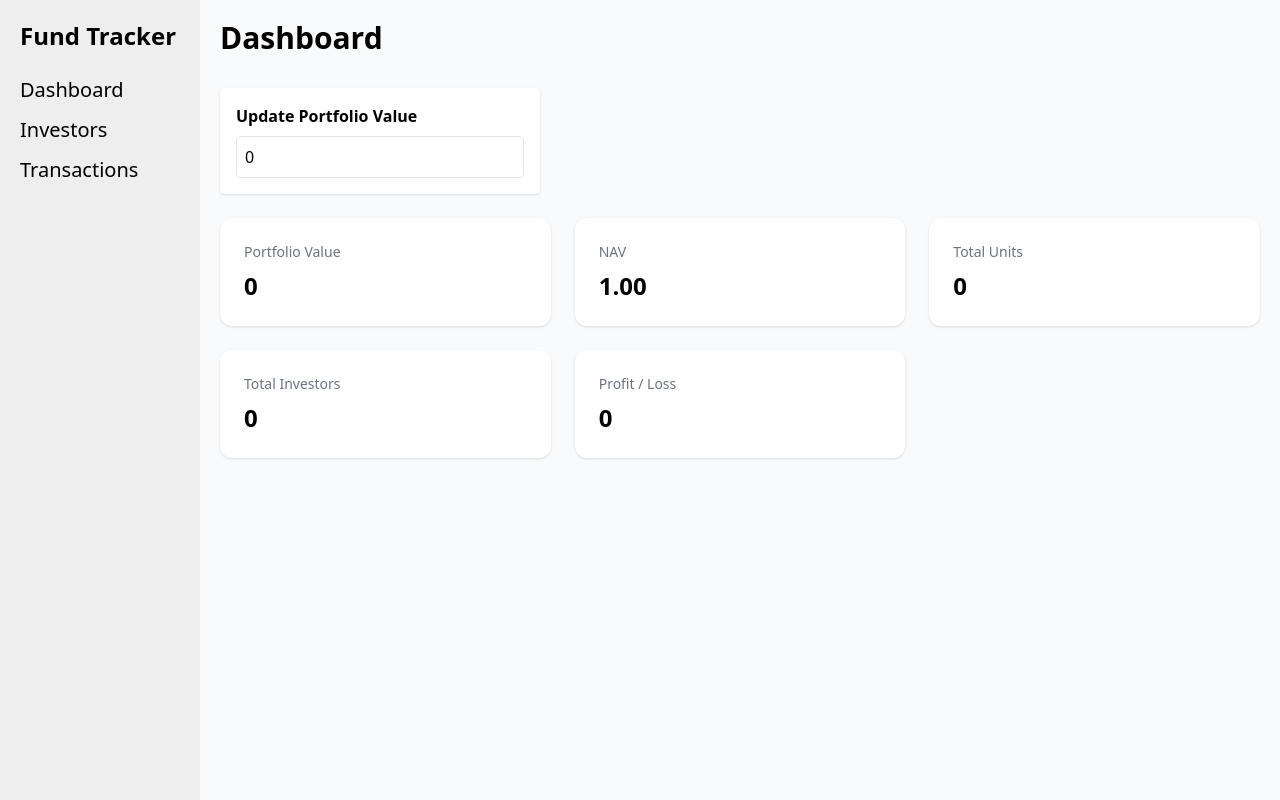
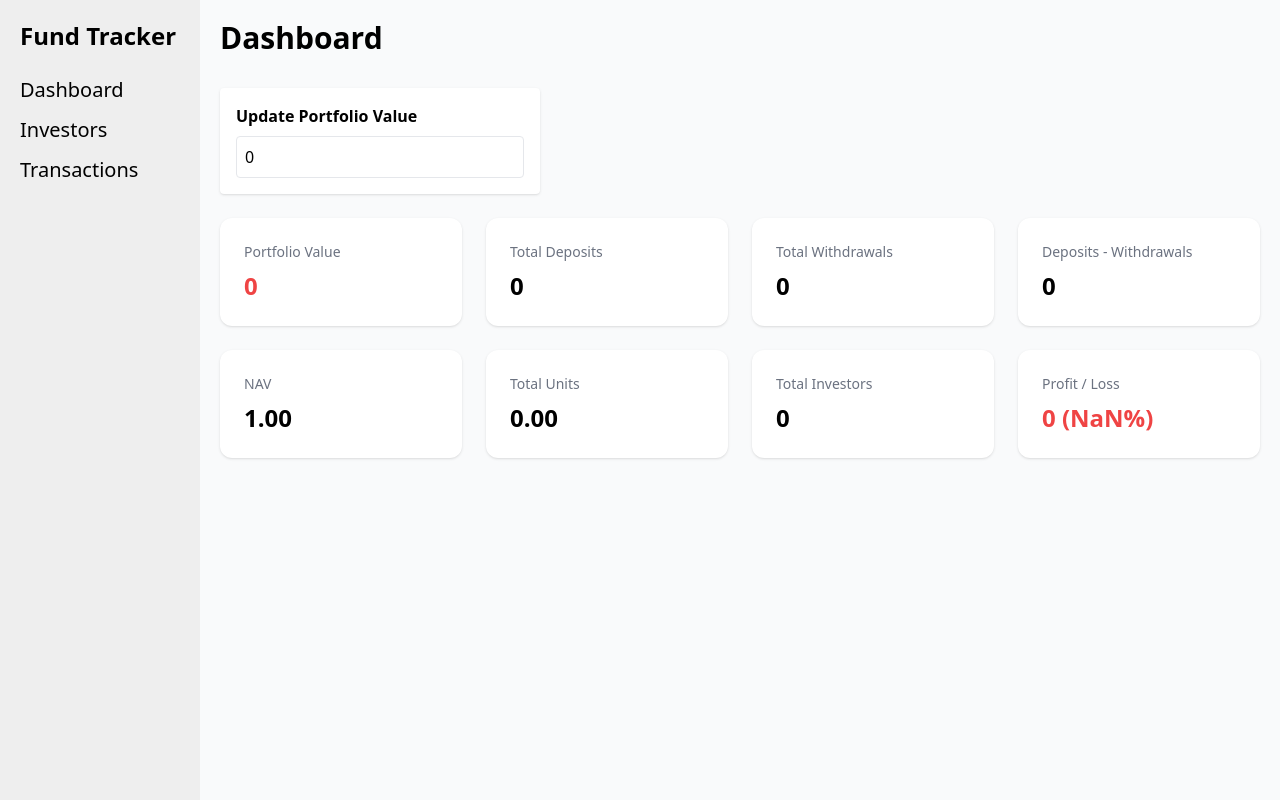
Before and after one commit to LordShehzi/investment-fund-tracker, a React (Vite) app: page / in a window 1280 px wide. Built offline with nearby package versions, Linux system fonts and the light colour scheme.

Commit message:
Add InvestorDetail page for Investor Ledger

```diff
--- a/src/App.jsx
+++ b/src/App.jsx
@@ -3,6 +3,7 @@ import Layout from './components/Layout'
 import Dashboard from "./pages/Dashboard"
 import Investors from "./pages/Investors"
 import Transactions from "./pages/Transactions"
+import InvestorDetail from "./pages/InvestorDetail"
 
 function App() {
 
@@ -13,7 +14,8 @@ function App() {
 
         <Route path="/" element={<Dashboard/>} />
         <Route path="investors" element={<Investors/>} />
-        <Route path="/transactions" element={<Transactions/>} />
+        <Route path="transactions" element={<Transactions/>} />
+        <Route path='investors/:name' element={<InvestorDetail/>}/>
 
       </Route>
 
--- a/src/components/PortfolioCard.jsx
+++ b/src/components/PortfolioCard.jsx
@@ -1,4 +1,4 @@
-function PortfolioCard({ title,value }){
+function PortfolioCard({ title,value,valueClassName }){
     return(
 
         <div className="bg-white rounded-xl shadow p-6">
@@ -7,7 +7,7 @@ function PortfolioCard({ title,value }){
                 {title}
             </p>
 
-            <h3 className="text-2xl font-bold mt-2">
+            <h3 className={`text-2xl font-bold mt-2 ${valueClassName || ""}`}>
                 {value}
             </h3>
 
--- a/src/context/PortfolioContext.jsx
+++ b/src/context/PortfolioContext.jsx
@@ -27,7 +27,14 @@ export function PortfolioProvider({ children }){
     const totalDeposits = transactions
         .filter(t => t.type === "deposit")
         .reduce((sum, t) => sum + t.amount, 0)
-    const profitLoss = portfolioValue - totalDeposits
+
+    const totalWithdrawals = transactions
+        .filter(t => t.type === "withdraw")
+        .reduce((sum, t) => sum + t.amount, 0)
+
+    const profitLoss = portfolioValue - (totalDeposits - totalWithdrawals)
+
+    const profitLossP = (profitLoss / (totalDeposits - totalWithdrawals)) * 100
 
     const totalUnits = transactions.reduce((sum, t)=> sum + t.units, 0)
 
@@ -52,7 +59,9 @@ export function PortfolioProvider({ children }){
 
         const ownership = totalUnits === 0 ? 0 : (units / totalUnits) * 100
 
-        const profitLoss = value - (deposits + withdrawals)
+        const profitLoss = value - (deposits - withdrawals)
+
+        const profitLossP = (profitLoss/(deposits - withdrawals)) * 100
 
         return{
             person,
@@ -61,7 +70,8 @@ export function PortfolioProvider({ children }){
             ownership,
             deposits,
             withdrawals,
-            profitLoss
+            profitLoss,
+            profitLossP
         }
     })
     .sort((a,b) => b.value - a.value)
@@ -118,7 +128,10 @@ export function PortfolioProvider({ children }){
         nav,
         totalUnits,
         transactions,
+        totalDeposits,
+        totalWithdrawals,
         profitLoss,
+        profitLossP,
         investors,
         addTransaction,
         investorStats
--- a/src/pages/Dashboard.jsx
+++ b/src/pages/Dashboard.jsx
@@ -1,8 +1,21 @@
 import PortfolioCard from "../components/PortfolioCard"
 import { usePortfolio } from "../context/PortfolioContext"
+import { formatNumber } from "../utils/format"
 
 function Dashboard() {
-  const { portfolioValue, setPortfolioValue, nav, totalUnits, investors, profitLoss } = usePortfolio()
+
+  const {
+    portfolioValue,
+    setPortfolioValue,
+    nav,
+    totalUnits,
+    totalDeposits,
+    totalWithdrawals,
+    investors,
+    profitLoss,
+    profitLossP
+  } = usePortfolio()
+
   return (
     <>
       <h1 className="text-3xl font-bold mb-8">
@@ -18,19 +31,56 @@ function Dashboard() {
         <input
           type="number"
           value={portfolioValue}
-          onChange={(e) => setPortfolioValue(Number(e.target.value.toLocaleString()))}
+          onChange={(e) => setPortfolioValue(Number(e.target.value))}
           className="border rounded p-2 w-full"
         />
 
       </div>
 
-      <div className="grid grid-cols-3 gap-6">
+      <div className="grid grid-cols-4 gap-6">
 
-        <PortfolioCard title="Portfolio Value" value={portfolioValue.toLocaleString()} />
-        <PortfolioCard title="NAV" value={nav.toFixed(2)} />
-        <PortfolioCard title="Total Units" value={totalUnits.toLocaleString()} />
-        <PortfolioCard title="Total Investors" value={investors.length} />
-        <PortfolioCard title="Profit / Loss" value={profitLoss.toLocaleString()} />
+        <PortfolioCard
+        title="Portfolio Value"
+        value={formatNumber(portfolioValue, 1)}
+        valueClassName={portfolioValue > (totalDeposits - totalWithdrawals) ? "text-green-500" : "text-red-500"}
+        />
+
+        <PortfolioCard
+        title="Total Deposits"
+        value={formatNumber(totalDeposits, 1)}
+        />
+
+        <PortfolioCard
+        title="Total Withdrawals"
+        value={formatNumber(totalWithdrawals, 1)}
+        />
+
+        <PortfolioCard
+        title="Deposits - Withdrawals"
+        value={formatNumber(totalDeposits - totalWithdrawals, 1)}
+        />
+
+        <PortfolioCard
+        title="NAV"
+        value={nav.toFixed(2)}
+        />
+
+        <PortfolioCard
+        title="Total Units"
+        value={formatNumber(totalUnits)}
+        />
+
+        <PortfolioCard
+        title="Total Investors"
+        value={investors.length}
+        />
+
+        <PortfolioCard
+        title="Profit / Loss"
+        value={formatNumber(profitLoss, 1) + ` (` + formatNumber(profitLossP) + `%)`}
+        valueClassName={profitLoss > 0 ? "text-green-500" : "text-red-500"}
+        />
+
 
       </div>
 
--- /dev/null
+++ b/src/pages/InvestorDetail.jsx
@@ -0,0 +1,94 @@
+import { useParams } from "react-router-dom";
+import { usePortfolio } from "../context/PortfolioContext";
+import { formatDate, formatNumber } from "../utils/format";
+
+function InvestorDetail(){
+
+    const { name } = useParams()
+
+    const { investorStats, transactions } = usePortfolio()
+
+    const investor = investorStats.find(i => i.person === name)
+
+    const investorTransactions = transactions.filter(t => t.person === name)
+
+    return(
+
+        <div>
+
+            <h1 className="text-3xl font-bold mb-8">
+                {name} <small className="text-gray-600">Ledger</small>
+            </h1>
+
+            <div className="grid grid-cols-4 gap-6 mb-10">
+
+                <div className="bg-white rounded-xl shadow p-6">
+                    <p className="text-gray-500 text-sm">Units</p>
+                    <h3 className="text-2xl font-bold mt-2">
+                        {formatNumber(investor.units)}
+                    </h3>
+                </div>
+                <div className="bg-white rounded-xl shadow p-6">
+                    <p className="text-gray-500 text-sm">Value</p>
+                    <h3 className="text-2xl font-bold mt-2">
+                        {formatNumber(investor.value)}
+                    </h3>
+                </div>
+                <div className="bg-white rounded-xl shadow p-6">
+                    <p className="text-gray-500 text-sm">Deposits</p>
+                    <h3 className="text-2xl font-bold mt-2">
+                        {formatNumber(investor.deposits)}
+                    </h3>
+                </div>
+                <div className="bg-white rounded-xl shadow p-6">
+                    <p className="text-gray-500 text-sm">Withdrawals</p>
+                    <h3 className="text-2xl font-bold mt-2">
+                        {formatNumber(investor.withdrawals)}
+                    </h3>
+                </div>
+
+            </div>
+
+            <table className="w-full bg-white shadow rounded xl">
+                <thead className="border-b">
+                    <tr>
+
+                        <th className="p-4 text-left">Type</th>
+                        <th className="p-4 text-left">Amount</th>
+                        <th className="p-4 text-left">Units</th>
+                        <th className="p-4 text-left">Date</th>
+
+                    </tr>
+                </thead>
+                <tbody>
+
+                    {investorTransactions.map((t, i) => (
+                        <tr key={i} className="border-b">
+
+                            <td className="p-4">{t.type}</td>
+
+                            <td className="p4">
+                                {formatNumber(t.amount)}
+                            </td>
+
+                            <td className="p4">
+                                {formatNumber(t.units)}
+                            </td>
+
+                            <td className="p4">
+                                {formatDate(t.date)}
+                            </td>
+
+                        </tr>
+                    ))}
+
+                </tbody>
+
+            </table>
+
+        </div>
+
+    )
+}
+
+export default InvestorDetail
--- a/src/pages/Investors.jsx
+++ b/src/pages/Investors.jsx
@@ -1,4 +1,6 @@
 import { usePortfolio } from "../context/PortfolioContext"
+import { formatNumber } from "../utils/format"
+import { Link } from "react-router-dom"
 
 function Investors() {
 
@@ -20,12 +22,13 @@ function Investors() {
             <tr className="border-b">
 
               <th className="py-2">Investor</th>
-              <th>Deposits</th>
-              <th>Value</th>
-              <th>P/L</th>
-              <th>Withdrawals</th>
-              <th>Ownership %</th>
-              <th>Units</th>
+              <th className="text-right">Deposits</th>
+              <th className="text-right">Withdrawals</th>
+              <th className="text-right">Current Deposits <small className="text-gray-500 text-xsm">{`(Excl Withdrawals)`}</small></th>
+              <th className="text-right">Value</th>
+              <th className="text-right">P/L</th>
+              <th className="text-right">Ownership %</th>
+              <th className="text-right">Units</th>
 
             </tr>
           </thead>
@@ -34,13 +37,18 @@ function Investors() {
 
             {investorStats.map((inv, index) => (
               <tr key={index} className="border-b">
-                <td className="py-2">{inv.person}</td>
-                <td>{inv.deposits.toLocaleString()}</td>
-                <td>{(inv.value || 0).toLocaleString()}</td>
-                <td className={inv.profitLoss > 0 ? "text-green-600" : "text-red-600"}>{(inv.profitLoss || 0).toLocaleString()}</td>
-                <td>{inv.withdrawals.toLocaleString()}</td>
-                <td>{(inv.ownership || 0).toFixed(2)}%</td>
-                <td>{(inv.units || 0).toFixed(2)}</td>
+                <td className="font-medium text-blue-600">
+                                  <Link to={`/investors/${inv.person}`}>
+                                    {inv.person}
+                                  </Link>
+                                </td>
+                <td className="text-right">{formatNumber(inv.deposits, 1)}</td>
+                <td className="text-right">{inv.withdrawals.toLocaleString()}</td>
+                <td className="text-right">{formatNumber(inv.deposits-inv.withdrawals, 1)}</td>
+                <td className="text-right">{formatNumber(inv.value, 1)}</td>
+                <td className={inv.profitLoss > 0 ? "text-green-600 text-right" : "text-red-600 text-right"}>{formatNumber(inv.profitLoss, 1)}{` (`+formatNumber(inv.profitLossP)+`%)`}</td>
+                <td className="text-right">{(inv.ownership || 0).toFixed(2)}%</td>
+                <td className="text-right">{formatNumber(inv.units, 1)}</td>
               </tr>
             ))
             }
--- /dev/null
+++ b/src/utils/format.jsx
@@ -0,0 +1,10 @@
+export function formatNumber(num, none){ // Pass 1 in second arg for no decimal points
+    return num.toLocaleString(undefined, {
+        minimumFractionDigits:none ? 0 : 2,
+        maximumFractionDigits:none ? 0 : 2
+    })
+}
+
+export function formatDate(date){
+    return new Date(date).toLocaleDateString("en-GB")
+}
```
Also changed, not shown: src/pages/Transactions.jsx (+6 -6 lines).
